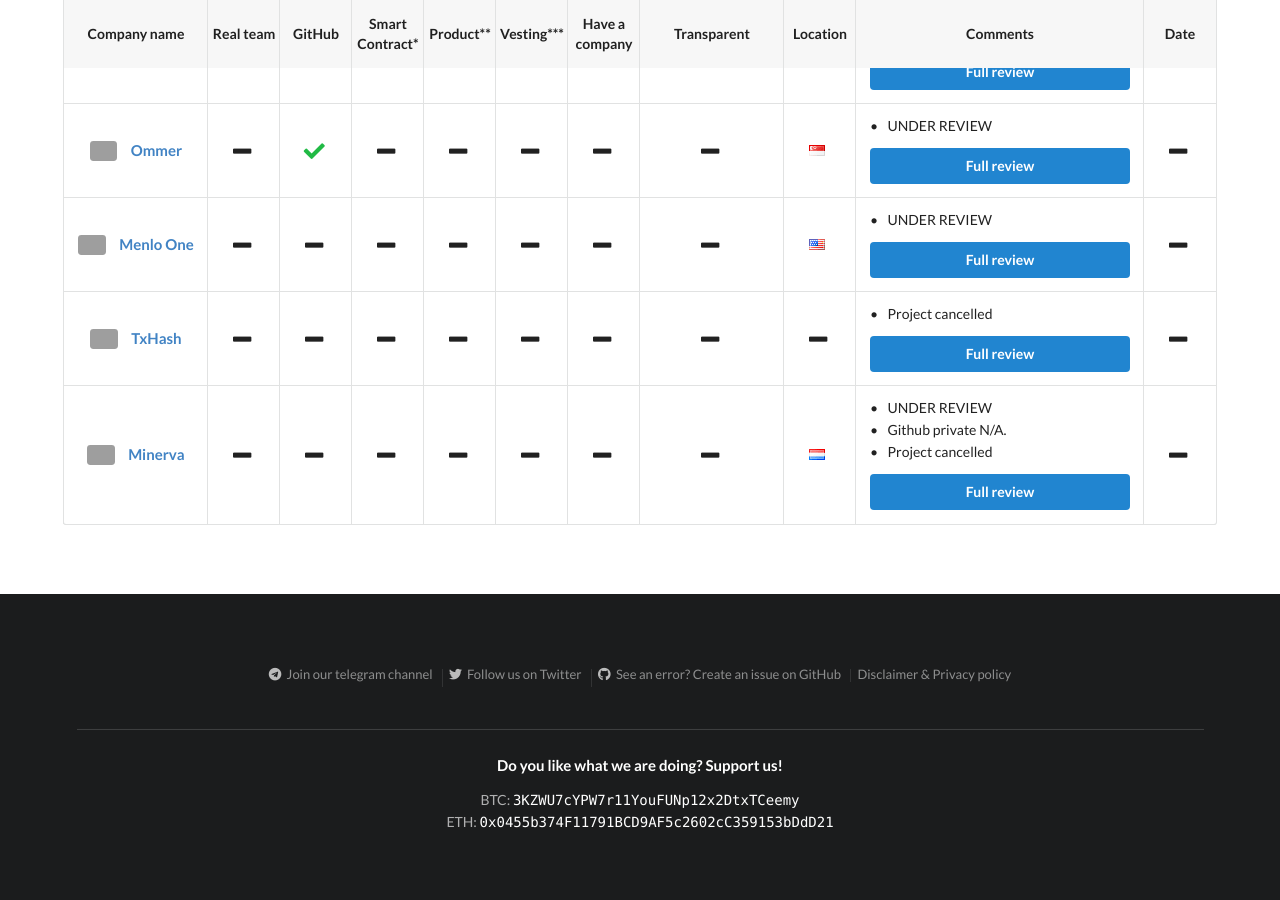
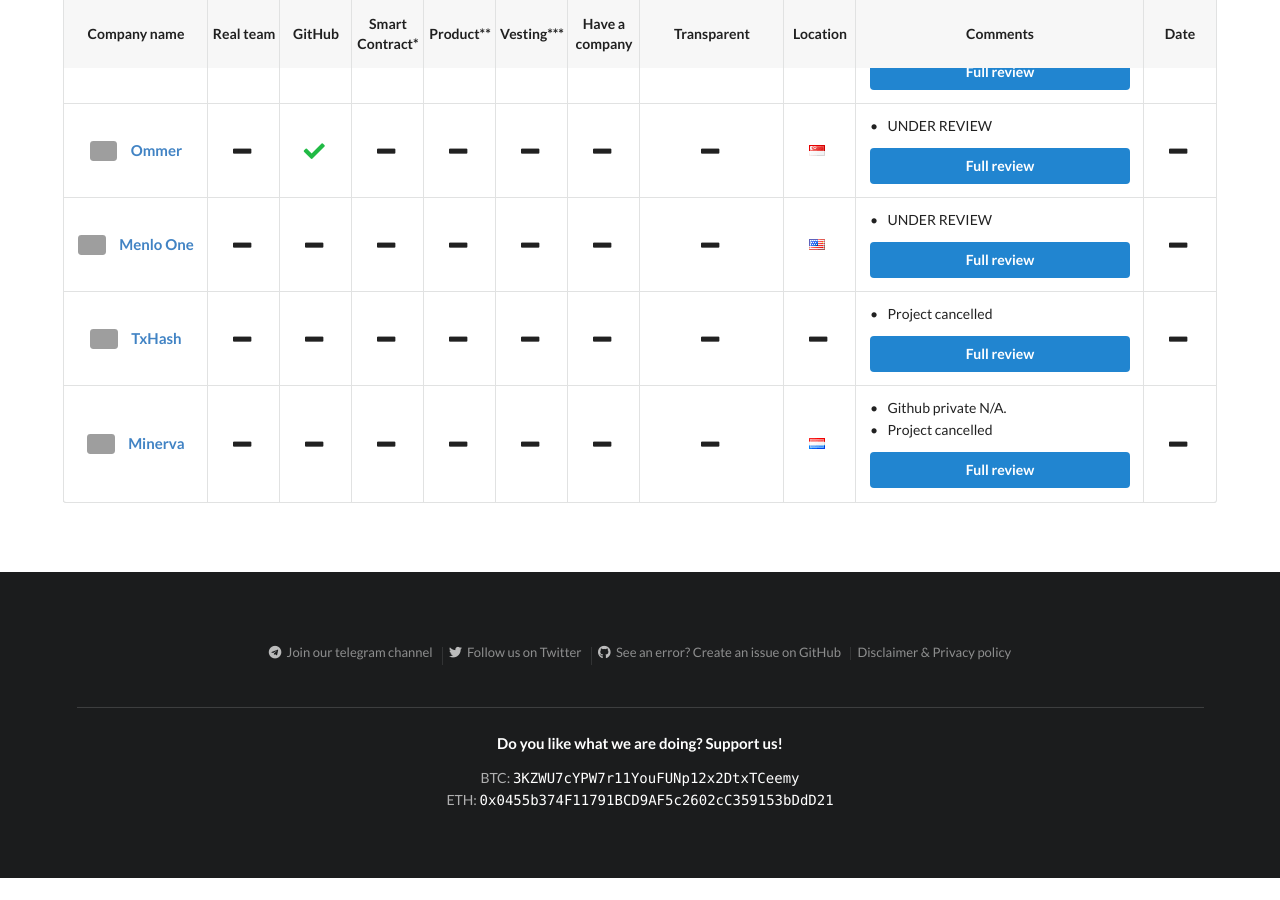
Before and after one commit to ico-check/ico-check, a Jekyll site: the page built from in-review.md, in a window 1280 px wide and 900 px high, scrolled down 2302 px. Built offline with Jekyll 4.4.1, drawn with Linux system fonts in a browser that asks for light colours; nearby versions of some CDN libraries; after the commit the page ends 3180 px from its top, so only the background shows below that; grey boxes are pictures that could not be loaded.

Commit message:
60-minerva-ico-check

```diff
--- a/_data/in-review-icos.yml
+++ b/_data/in-review-icos.yml
@@ -516,7 +516,6 @@
   transparent:
   location: Luxembourg
   comments:
-    - content: UNDER REVIEW
     - content: Github private N/A.
     - content: Project cancelled
   ico_start_date:
```
